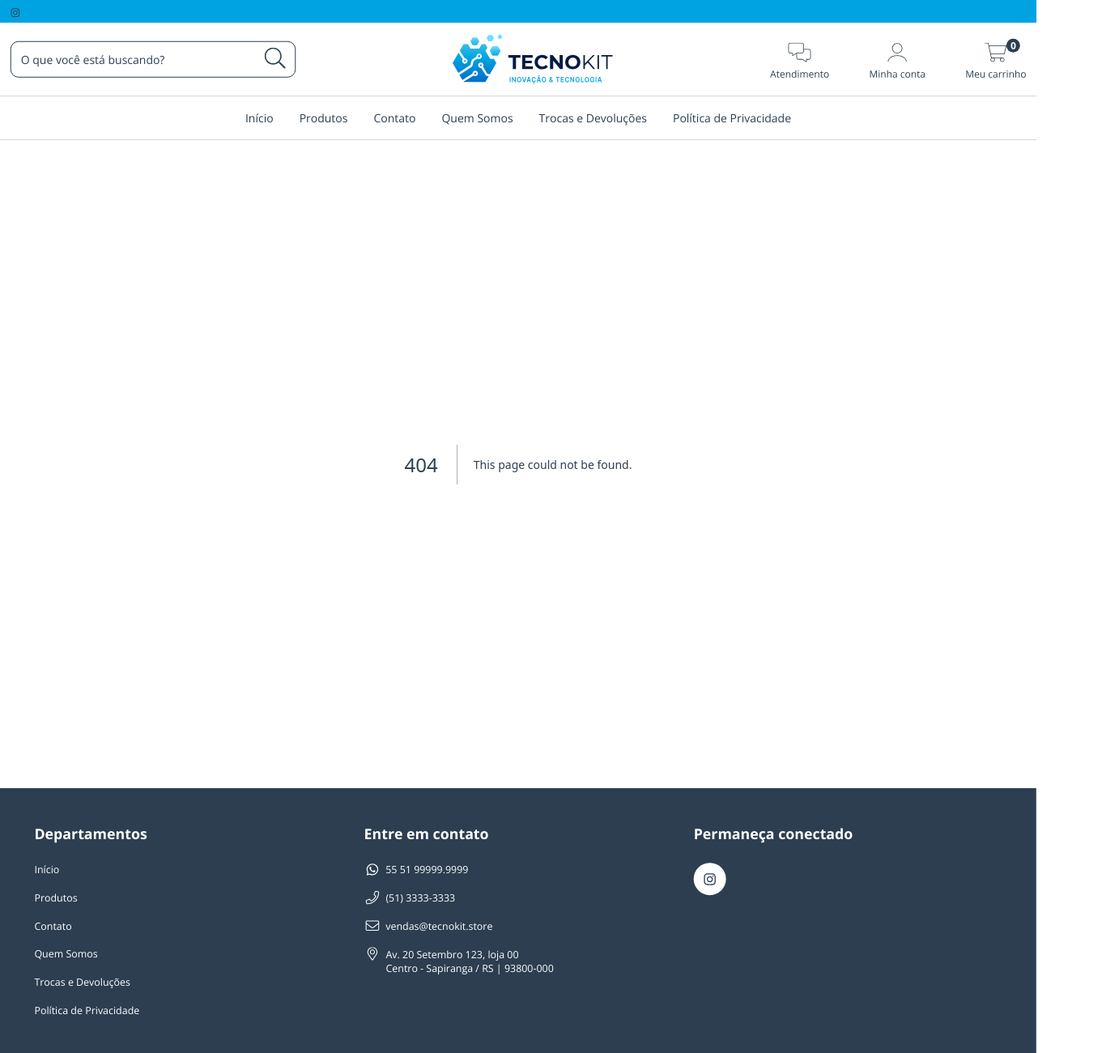
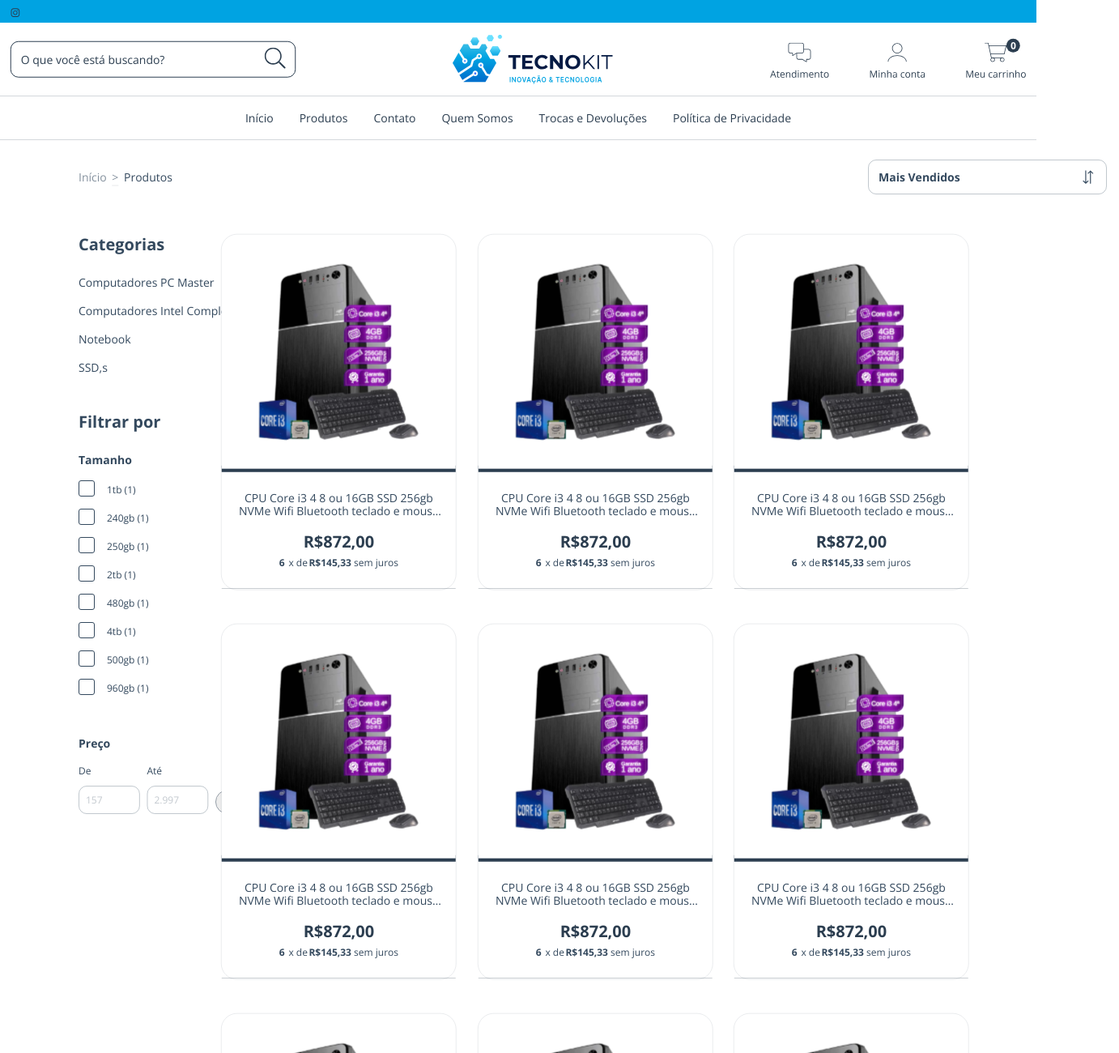
Before and after one commit to luangelsdorf/tecnokit, a Next.js app: page /produtos in a window 1280 px wide. Before the commit this address had no page. Shown: the top 1300 px of the page at 81% size, 1382 px wide, since content can reach past the window. Built offline with nearby package versions, Linux system fonts and the light colour scheme.

Commit message:
Products page

```diff
--- /dev/null
+++ b/src/components/products/List/index.js
@@ -0,0 +1,58 @@
+import { Col, Container, Row } from 'react-bootstrap';
+import styles from './List.module.scss';
+import Product from 'public/images/svg/home/releases/produto-2.svg';
+import Filters from 'public/images/svg/products/filters.svg';
+
+export default function List({ content }) {
+  return (
+    <div className={styles.section}>
+      <Container>
+        <Row>
+          <Col lg={2}>
+            <Filters />
+          </Col>
+          <Col lg={10}>
+            <Row style={{rowGap: '40px'}}>
+              <Col>
+                <Product />
+              </Col>
+              <Col>
+                <Product />
+              </Col>
+              <Col>
+                <Product />
+              </Col>
+              <Col>
+                <Product />
+              </Col>
+              <Col>
+                <Product />
+              </Col>
+              <Col>
+                <Product />
+              </Col>
+              <Col>
+                <Product />
+              </Col>
+              <Col>
+                <Product />
+              </Col>
+              <Col>
+                <Product />
+              </Col>
+              <Col>
+                <Product />
+              </Col>
+              <Col>
+                <Product />
+              </Col>
+              <Col>
+                <Product />
+              </Col>
+            </Row>
+          </Col>
+        </Row>
+      </Container>
+    </div>
+  )
+}
--- /dev/null
+++ b/src/pages/produtos.js
@@ -0,0 +1,21 @@
+import Head from "next/head";
+import { Container } from "react-bootstrap";
+import Menu from 'public/images/svg/products/menu.svg';
+import List from "@/components/products/List";
+
+export default function Products() {
+  return (
+    <>
+      <Head>
+        <title>Produtos | TecnoKit</title>
+      </Head>
+
+      <main style={{ paddingTop: '24px', marginBottom: '120px' }}>
+        <Container style={{ marginBottom: '48px' }}>
+          <Menu />
+        </Container>
+        <List />
+      </main>
+    </>
+  )
+}
```
Also changed, not shown: public/images/svg/products/filters.svg (added), public/images/svg/products/menu.svg (added), src/components/products/List/List.module.scss (added).
